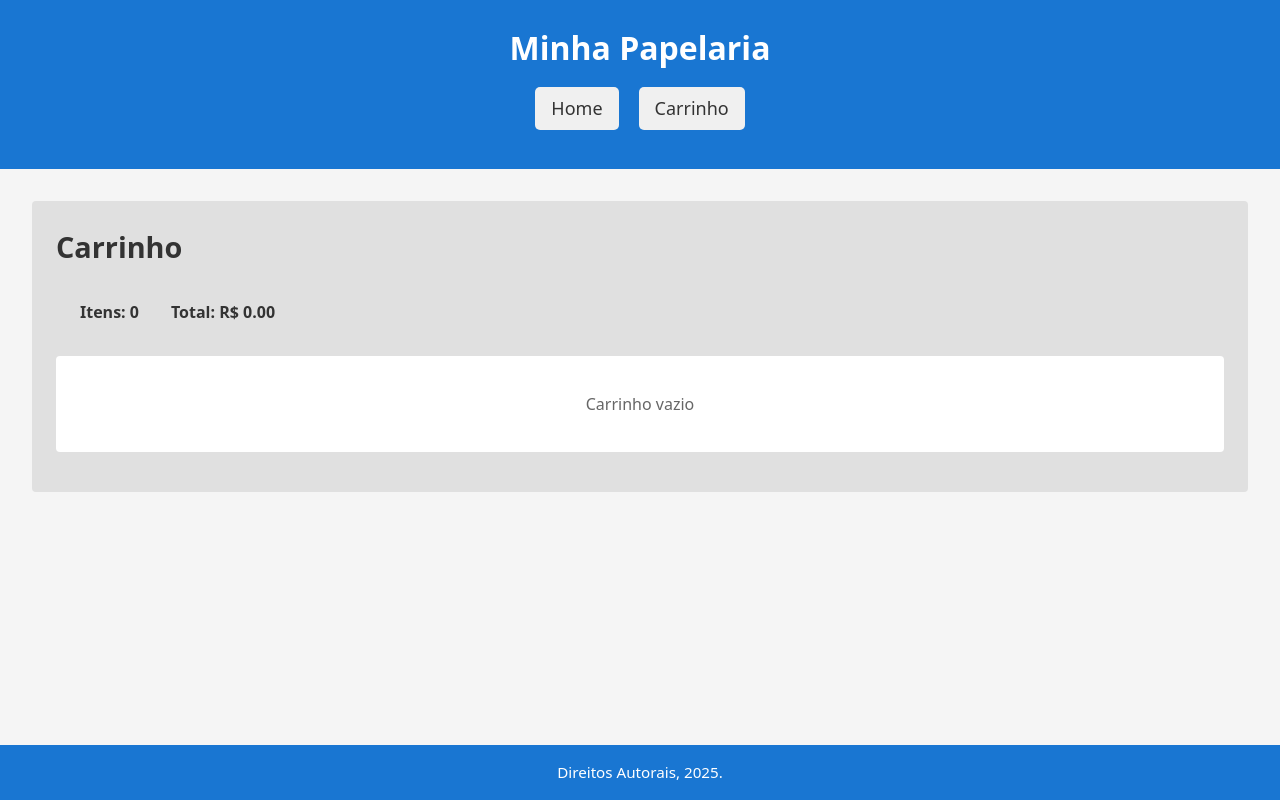
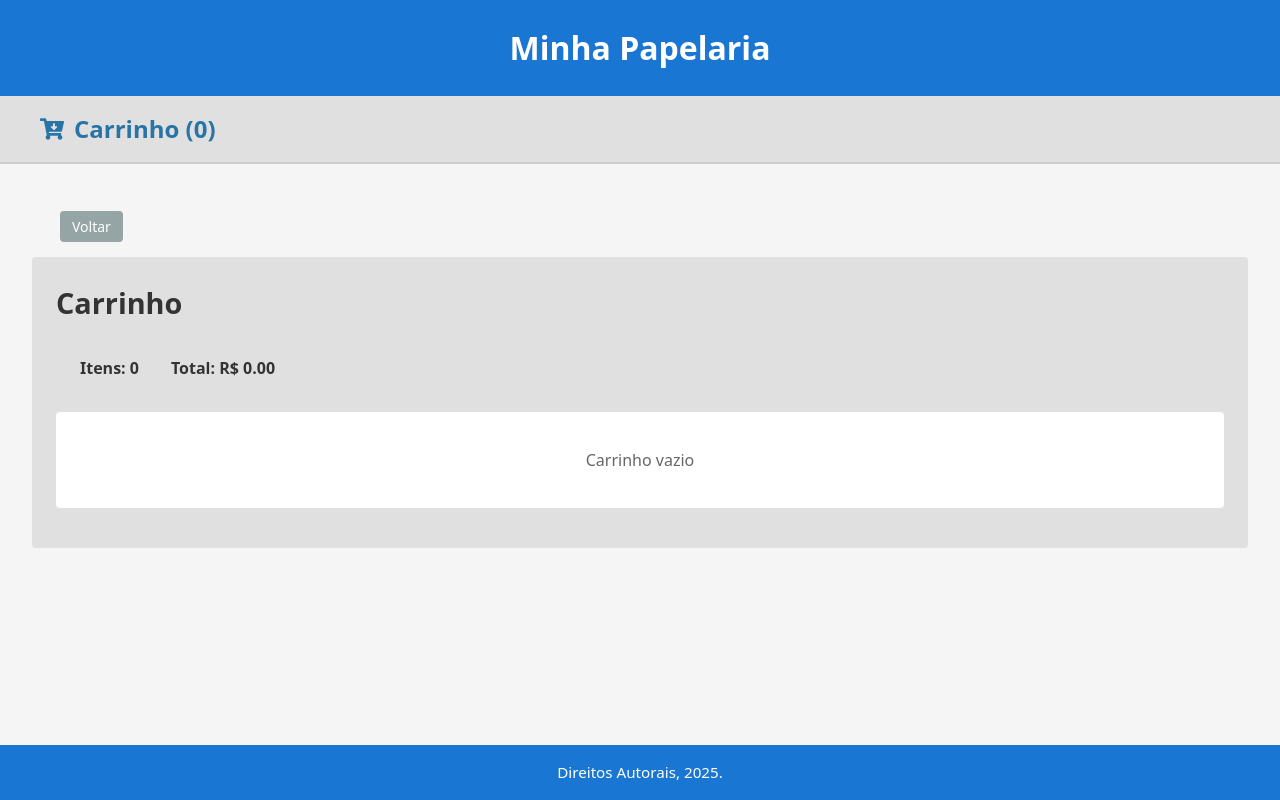
Before and after one commit to guimoura0202/trabalho-1-programacao-para-web, a React (Vite) app in the folder minha-loja/: page /carrinho in a window 1280 px wide. Built offline with nearby package versions, Linux system fonts and the light colour scheme.

Commit message:
fix: arrumando o carrinho, colocando icone do carrinho que peguei do react-icons

```diff
--- a/minha-loja/package.json
+++ b/minha-loja/package.json
@@ -12,6 +12,7 @@
   "dependencies": {
     "react": "^19.1.1",
     "react-dom": "^19.1.1",
+    "react-icons": "^5.5.0",
     "react-rating": "^2.0.5",
     "react-router-dom": "^7.9.4"
   },
--- a/minha-loja/src/App.jsx
+++ b/minha-loja/src/App.jsx
@@ -1,11 +1,13 @@
 import React, { useState } from 'react';
-import { BrowserRouter as Router, Routes, Route, Link } from 'react-router-dom';
+import { FaCartArrowDown } from 'react-icons/fa';
+import { BrowserRouter as Router, Routes, Route, useNavigate } from 'react-router-dom';
 import './App.css';
 import Home from './pages/Home.jsx';
 import CarrinhoPage from './pages/CarrinhoPage.jsx';
 import ProdutoDetalhes from './pages/ProdutoDetalhes.jsx';
 
-function App() {
+function AppContent() {
+  const navigate = useNavigate();
   const [carrinho, setCarrinho] = useState([]);
 
   const adicionarAoCarrinho = (produto) => {
@@ -60,53 +62,32 @@ function App() {
   };
 
   return (
-    <Router>
     <div className="app">
       <header>
         <h1>Minha Papelaria</h1>
-          <nav style={{
+      </header>
+      <div style={{
+        backgroundColor: '#e0e0e0',
+        padding: '15px 20px',
+        borderBottom: '2px solid #ccc'
+      }}>
+        <div style={{
+          maxWidth: '1200px',
+          margin: '0 auto',
           display: 'flex',
-            gap: '20px',
-            justifyContent: 'center',
-            marginTop: '15px',
-            paddingBottom: '15px'
-          }}>
-            <Link to="/" style={{
-              textDecoration: 'none',
-              color: '#333',
-              fontSize: '18px',
-              padding: '8px 16px',
-              backgroundColor: '#f0f0f0',
-              borderRadius: '5px',
-              transition: 'background-color 0.3s'
-            }}>
-              Home
-            </Link>
-            <Link to="/carrinho" style={{
-              textDecoration: 'none',
-              color: '#333',
-              fontSize: '18px',
-              padding: '8px 16px',
-              backgroundColor: '#f0f0f0',
-              borderRadius: '5px',
-              transition: 'background-color 0.3s',
-              position: 'relative'
-            }}>
-              Carrinho {carrinho.length > 0 && (
-                <span style={{
-                  backgroundColor: '#e74c3c',
-                  color: 'white',
-                  borderRadius: '50%',
-                  padding: '2px 6px',
-                  fontSize: '12px',
-                  marginLeft: '5px'
-                }}>
-                  {calcularTotalItens()}
-                </span>
-              )}
-            </Link>
-          </nav>
-        </header>
+          alignItems: 'center',
+          gap: '10px',
+          fontSize: '24px',
+          fontWeight: 'bold',
+          color: '#2874A6',
+          cursor: 'pointer'
+        }}
+        onClick={() => navigate('/carrinho')}
+        >
+          <FaCartArrowDown />
+          <span>Carrinho ({calcularTotalItens()})</span>
+        </div>
+      </div>
       <main>
         <Routes>
           <Route
@@ -137,6 +118,13 @@ function App() {
         <p>Direitos Autorais, 2025.</p>
       </footer>
     </div>
+  );
+}
+
+function App() {
+  return (
+    <Router>
+      <AppContent />
     </Router>
   );
 }
--- a/minha-loja/src/pages/CarrinhoPage.jsx
+++ b/minha-loja/src/pages/CarrinhoPage.jsx
@@ -1,9 +1,31 @@
 import React from 'react';
+import { useNavigate } from 'react-router-dom';
 import Carrinho from '../components/Carrinho';
 
 function CarrinhoPage({ carrinho, removerDoCarrinho, aumentarQuantidade, diminuirQuantidade, limparCarrinho, calcularTotal, calcularTotalItens }) {
+  const navigate = useNavigate();
+
   return (
     <div>
+      <div style={{ padding: '15px 20px', maxWidth: '1200px', margin: '0 auto' }}>
+        <button
+          onClick={() => navigate('/')}
+          style={{
+            padding: '6px 12px',
+            fontSize: '14px',
+            cursor: 'pointer',
+            backgroundColor: '#95a5a6',
+            color: 'white',
+            border: 'none',
+            borderRadius: '4px',
+            fontWeight: 'normal'
+          }}
+          onMouseOver={(e) => e.target.style.backgroundColor = '#7f8c8d'}
+          onMouseOut={(e) => e.target.style.backgroundColor = '#95a5a6'}
+        >
+          Voltar
+        </button>
+      </div>
       <Carrinho
         carrinho={carrinho}
         removerDoCarrinho={removerDoCarrinho}
--- a/minha-loja/src/pages/ProdutoDetalhes.jsx
+++ b/minha-loja/src/pages/ProdutoDetalhes.jsx
@@ -40,15 +40,18 @@ function ProdutoDetalhes({ adicionarAoCarrinho }) {
       <button
         onClick={() => navigate('/')}
         style={{
-          padding: '8px 16px',
+          padding: '6px 12px',
           fontSize: '14px',
           cursor: 'pointer',
           backgroundColor: '#95a5a6',
           color: 'white',
           border: 'none',
-          borderRadius: '5px',
-          marginBottom: '20px'
+          borderRadius: '4px',
+          fontWeight: 'normal',
+          marginBottom: '15px'
         }}
+        onMouseOver={(e) => e.target.style.backgroundColor = '#7f8c8d'}
+        onMouseOut={(e) => e.target.style.backgroundColor = '#95a5a6'}
       >
         Voltar
       </button>
--- /dev/null
+++ b/package.json
@@ -0,0 +1,5 @@
+{
+  "dependencies": {
+    "react-icons": "^5.5.0"
+  }
+}
```
Also changed, not shown: 2 other files (tests, documents, lock files or other folders). Lines whose indentation alone changed are shown as unchanged.
